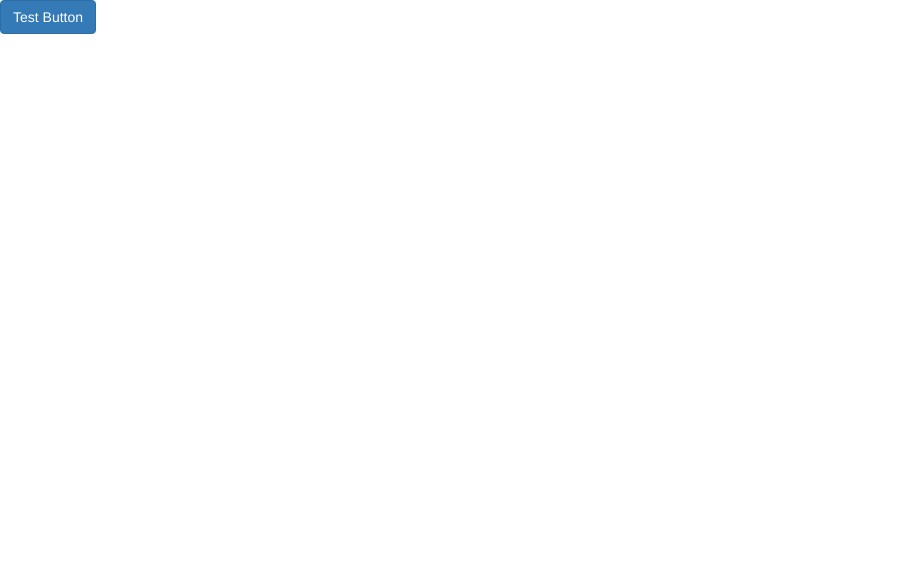
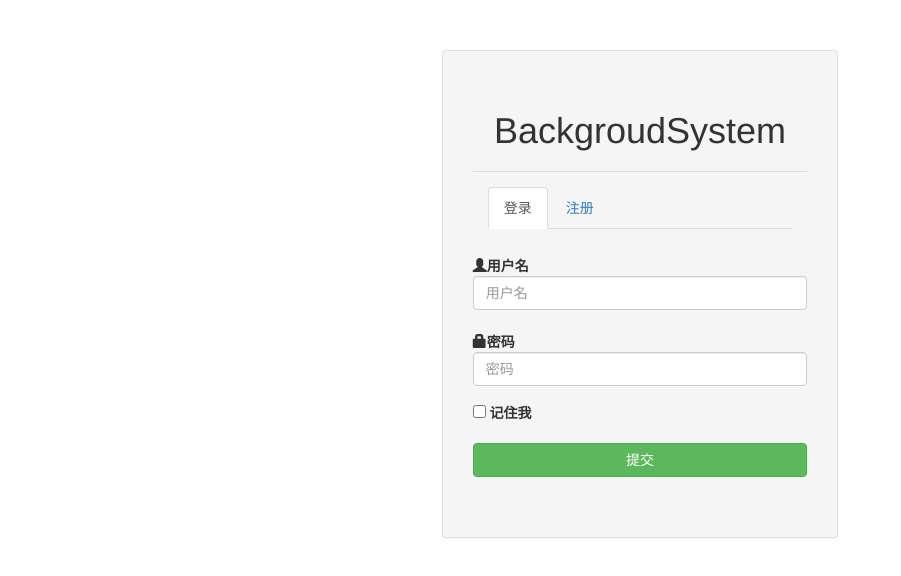
Before and after one commit to JerryMissTom/HW-Admin, an Angular app: page /#/login in a window 1280 px wide. Shown: the top 576 px of the page, without its empty margins (0-901 px from the left). Built offline with nearby package versions, Linux system fonts and the light colour scheme.

Commit message:
完善登录界面

```diff
--- a/src/app/app.component.html
+++ b/src/app/app.component.html
@@ -1 +1 @@
-<button class="btn btn-primary" id="main" (click)="change()">Test Button</button>
+<router-outlet></router-outlet>
--- a/src/app/app.component.ts
+++ b/src/app/app.component.ts
@@ -1,17 +1,17 @@
 import { Component, OnInit } from '@angular/core';
+
 @Component({
   selector: 'app-root',
   templateUrl: './app.component.html',
   styleUrls: ['./app.component.css']
 })
 export class AppComponent implements OnInit {
-  title = 'app';
 
+
+  constructor() {
+
+  }
   ngOnInit() {
   }
 
-  change() {
-     $('#main').html('22');
-     layer.msg('11');
-  }
 }
--- /dev/null
+++ b/src/app/app.router.ts
@@ -0,0 +1,17 @@
+import { LoginComponent } from './login/login.component';
+
+export const appRoutes = [
+    {
+        path: '',
+        redirectTo: 'login',
+        pathMatch: 'full'
+    },
+    {
+        path: 'login',
+        component: LoginComponent
+    },
+    {
+        path: '**',
+        component: LoginComponent
+    }
+];
--- a/src/app/login/login.component.css
+++ b/src/app/login/login.component.css
@@ -0,0 +1,9 @@
+.panel {
+    padding: 30px;
+    background-color: #f5f5f5;
+    border-color: #ddd;
+}
+
+.tab-content {
+    margin-top: 20px;
+}
--- a/src/app/login/login.component.html
+++ b/src/app/login/login.component.html
@@ -1,3 +1,64 @@
-<p>
-  login works!
-</p>
+<div class="col-sm-12 col-md-4 col-md-offset-4" style="padding-top: 50px;">
+    <div class="panel panel-default">
+      <div class="panel-heading">
+        <h1 class="text-center">BackgroudSystem</h1>
+      </div>
+      <div class="panel-body">
+        <ul class="nav nav-tabs">
+          <li class="active" (click)="isLogin=true">
+            <a href="#login" data-toggle="tab">登录</a>
+          </li>
+          <li (click)="isLogin=false">
+            <a href="#register" data-toggle="tab">注册</a>
+          </li>
+        </ul>
+        <div class="tab-content">
+          <div class="tab-pane fade in active" id="login">
+            <form  class="form-horizontal" role="form">
+              <div class="form-group">
+                <span class="glyphicon glyphicon-user"></span>
+                <label class="control-label">用户名</label>
+                <input type="text" class="form-control" placeholder="用户名">
+              </div>
+              <div class="form-group">
+                <span class="glyphicon glyphicon-lock"></span>
+                <label class="control-label">密码</label>
+                <input type="password" class="form-control" placeholder="密码">
+              </div>
+              <div class="form-group">
+                <label>
+                  <input type="checkbox" #checkbox> 记住我</label>
+              </div>
+              <div class="form-group">
+                <button type="submit" class="btn btn-success btn-block" (click)="login(checkbox.checked)">提交
+                </button>
+              </div>
+            </form>
+          </div>
+          <div class="tab-pane fade"  id="register">
+            <form class="form-horizontal" role="form">
+              <div class="form-group">
+                <span class="glyphicon glyphicon-user"></span>
+                <label class="control-label">用户名</label>
+                <input type="text" class="form-control" placeholder="用户名">
+              </div>
+              <div class="form-group">
+                <span class="glyphicon glyphicon-lock"></span>
+                <label class="control-label">密码</label>
+                <input type="password" class="form-control" placeholder="密码">
+              </div>
+              <div class="form-group">
+                <span class="glyphicon glyphicon-lock"></span>
+                <label class="control-label">重复密码</label>
+                <input type="password" class="form-control" placeholder="重复密码">
+              </div>
+              <div class="form-group">
+                <button type="submit" class="btn btn-success btn-block" (click)="register()">注册
+                </button>
+              </div>
+            </form>
+          </div>
+        </div>
+      </div>
+    </div>
+  </div>
--- a/src/app/login/login.component.ts
+++ b/src/app/login/login.component.ts
@@ -12,4 +12,11 @@ export class LoginComponent implements OnInit {
   ngOnInit() {
   }
 
+  login(event) {
+
+  }
+
+  register() {
+
+  }
 }
```
Also changed, not shown: src/app/app.module.ts (+7 -1 lines).
